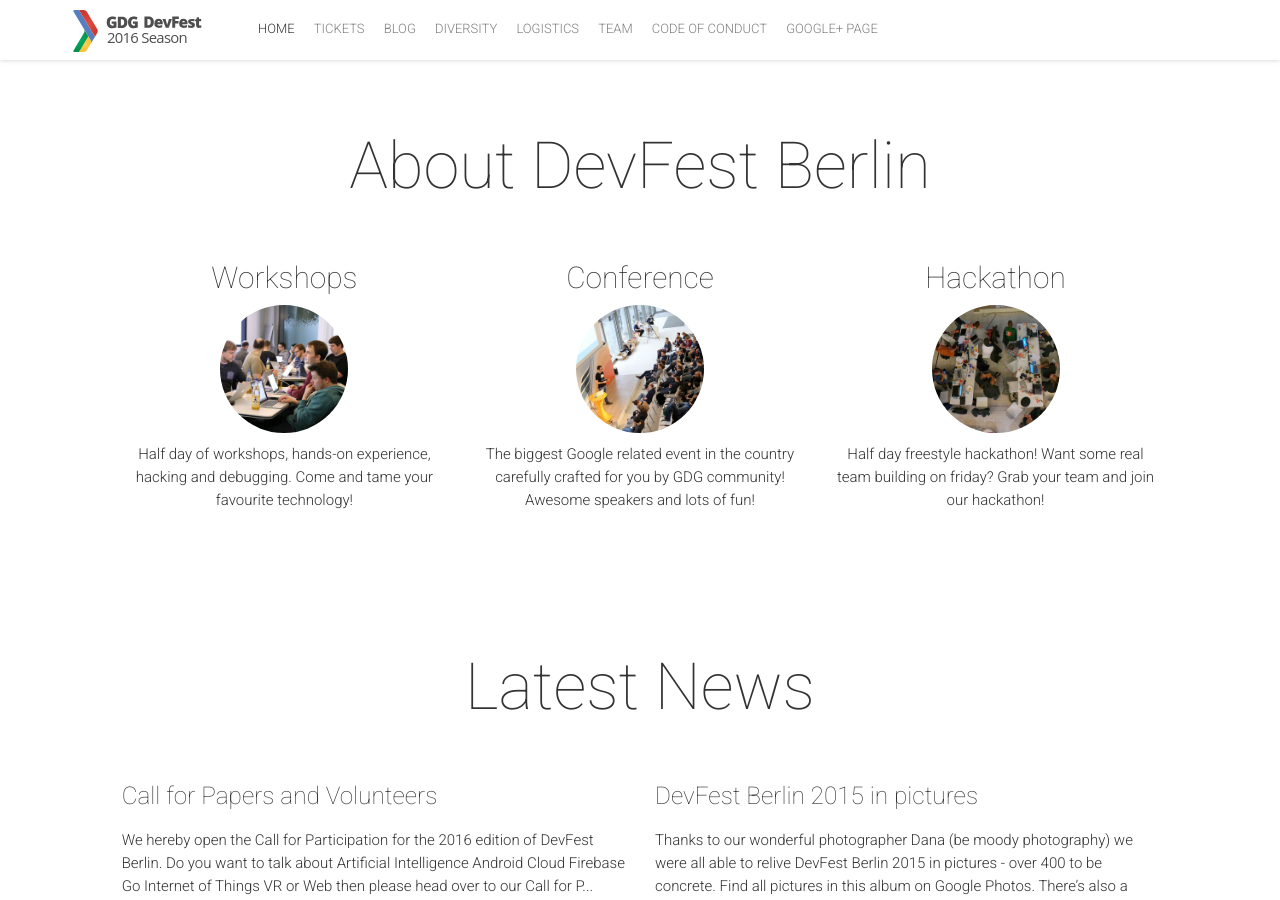
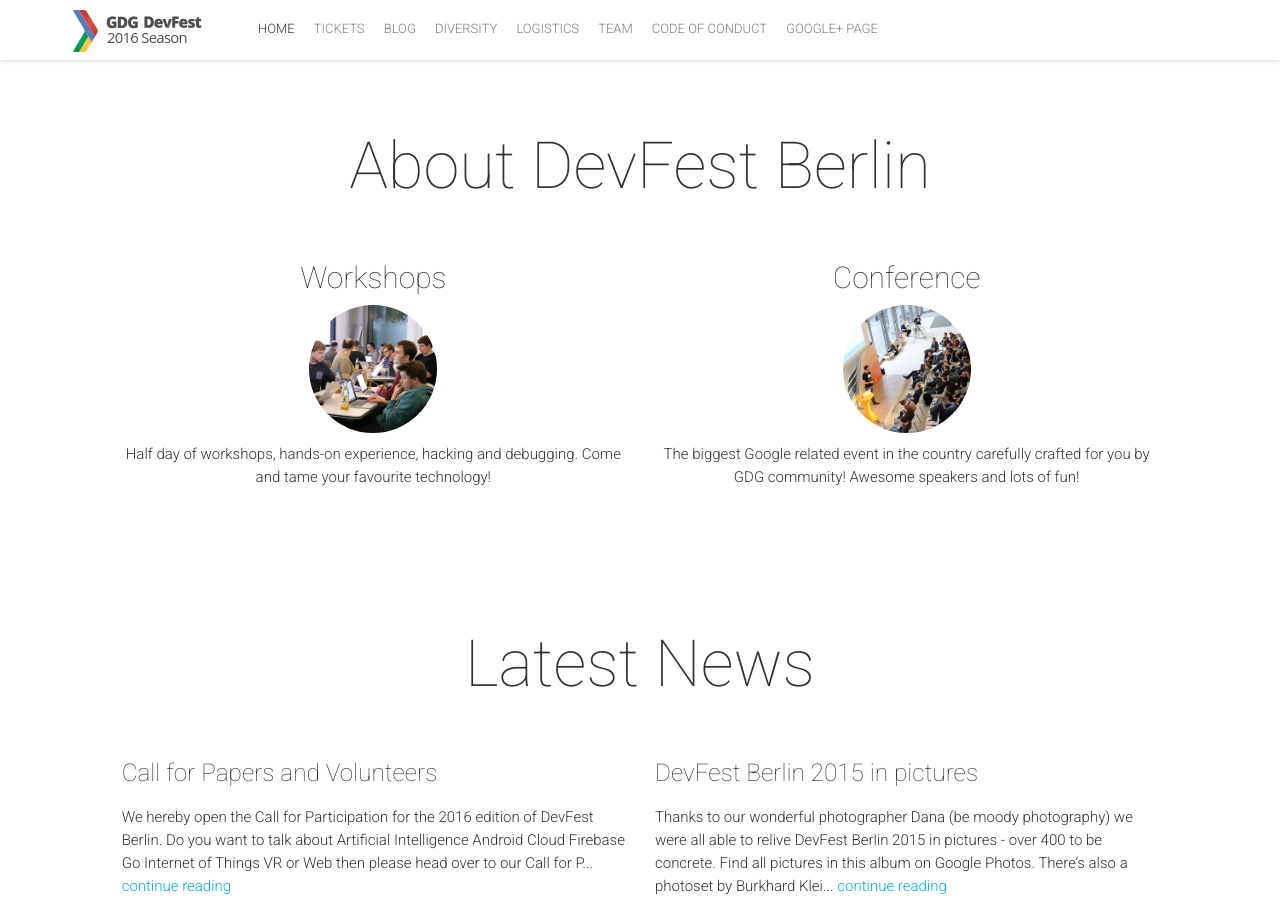
Before and after one commit to devfest-berlin/2016.devfest-berlin.de, a Jekyll site: the page built from index.html, in a window 1280 px wide and 900 px high, scrolled down 1688 px. Built offline with Jekyll 4.4.1, drawn with Linux system fonts in a browser that asks for light colours; nearby versions of some CDN libraries; comment, search, counter and statistics services are not loaded.

Commit message:
Remove hackathon from main page

```diff
--- a/_config.yml
+++ b/_config.yml
@@ -73,7 +73,7 @@
 aboutBlock:
  - {title: "Workshops", image: "workshop.jpg", text: "Half day of workshops, hands-on experience, hacking and debugging. Come and tame your favourite technology!" }
  - {title: "Conference", image: "conference.jpg", text: "The biggest Google related event in the country carefully crafted for you by GDG community! Awesome speakers and lots of fun!" }
- - {title: "Hackathon", image: "hackathon.jpg", text: "Half day freestyle hackathon! Want some real team building on friday? Grab your team and join our hackathon!" }
+# - {title: "Hackathon", image: "hackathon.jpg", text: "Half day freestyle hackathon! Want some real team building on friday? Grab your team and join our hackathon!" }
 
 # Statistic Block
 #statisticBlockImage: "statistic.jpg"
```
